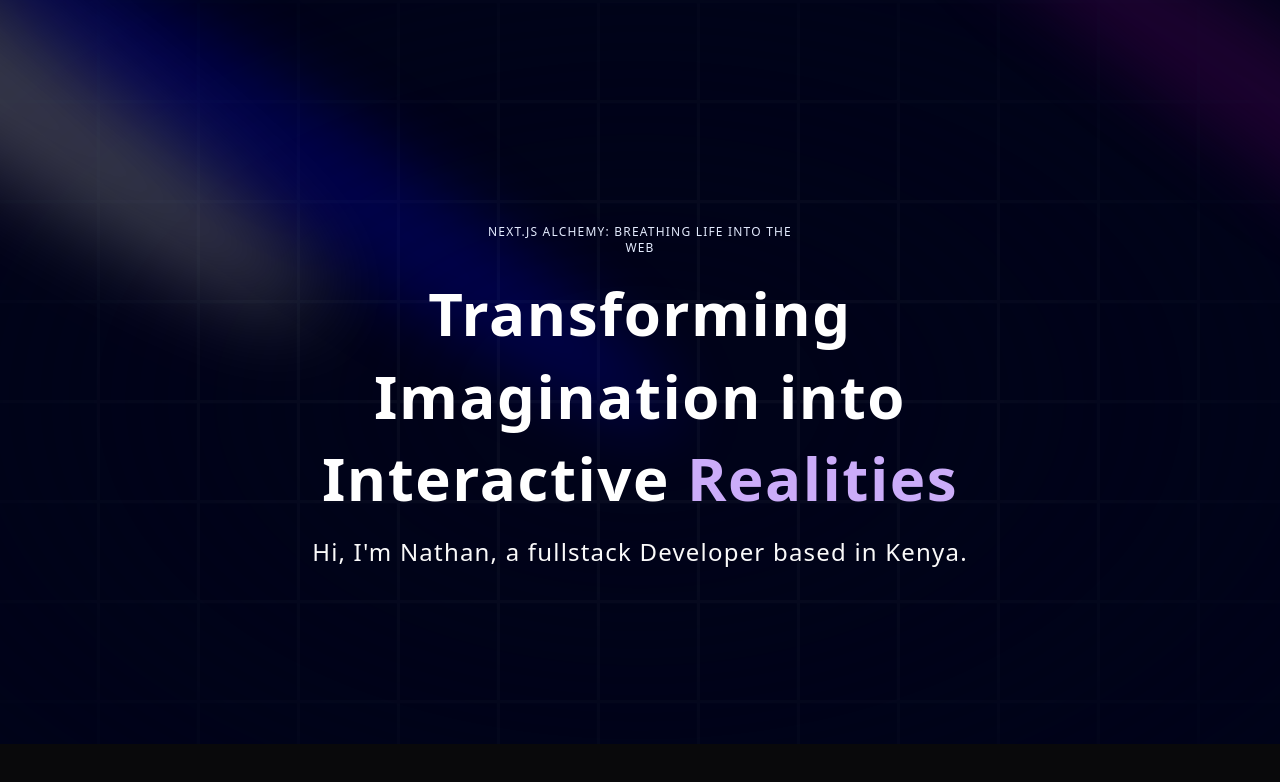
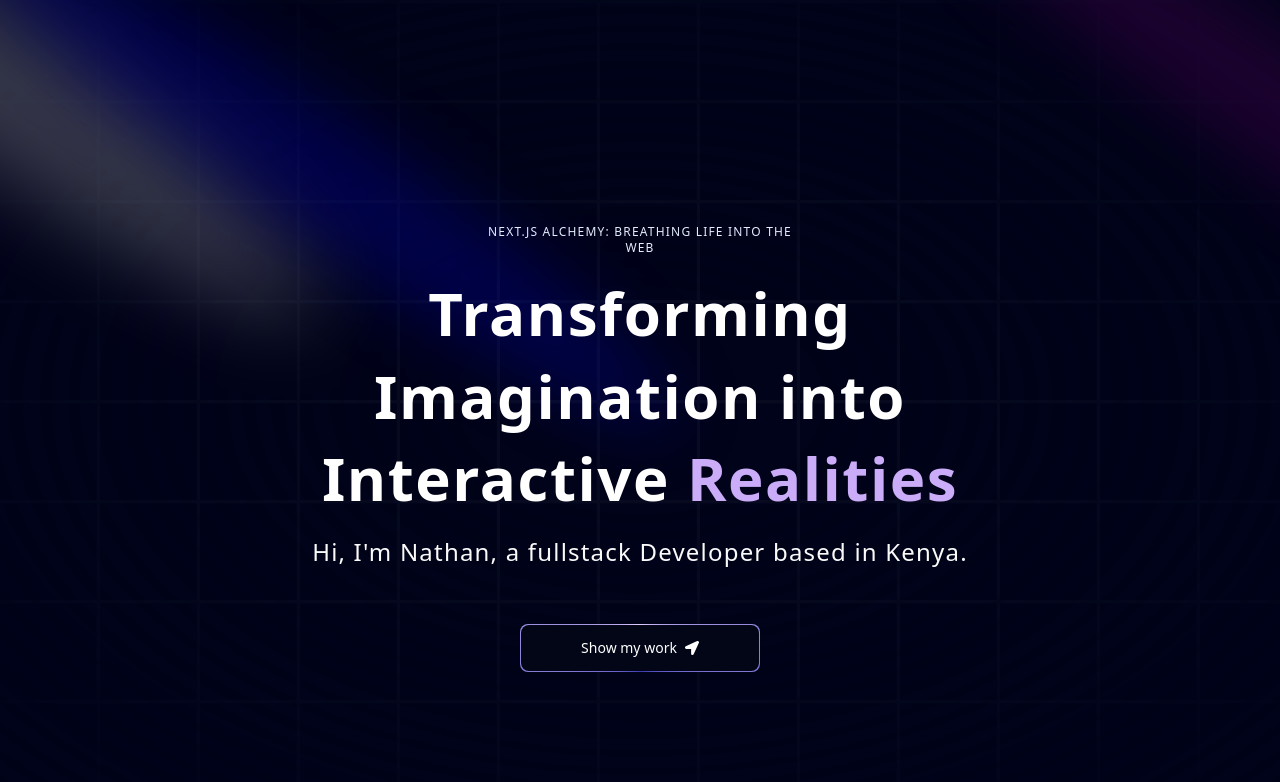
Before and after one commit to Nathan-Mwai/portfolio, a Next.js app: page / in a window 1280 px wide. Shown: the top 782 px of the page. Built offline with nearby package versions, Linux system fonts and the light colour scheme.

Commit message:
Finished up the button and the hero section is done

```diff
--- a/components/Hero.tsx
+++ b/components/Hero.tsx
@@ -1,6 +1,8 @@
 import React from "react";
 import { Spotlight } from "./ui/Spotlight";
 import { TextGenerateEffect } from "./ui/TextGenerateEffect";
+import MagicButton from "./ui/MagicButton";
+import { FaLocationArrow } from "react-icons/fa";
 
 const Hero = () => {
   return (
@@ -36,6 +38,12 @@ const Hero = () => {
           <p className="text-center md:tracking-wider mb-4 text-sm md:text-lg lg:text-2xl">
             Hi, I&apos;m Nathan, a fullstack Developer based in Kenya.
           </p>
+          <a href="#about">
+            <MagicButton title="Show my work"
+            icon={<FaLocationArrow />}
+            position="right"
+            />
+          </a>
         </div>
       </div>
     </div>
--- a/components/ui/MagicButton.tsx
+++ b/components/ui/MagicButton.tsx
@@ -1,11 +1,19 @@
 import React from "react";
 
-const MagicButton = () => {
+const MagicButton = ({title, icon, position, handleClick , otherClasses}:{
+  title: string;
+  icon: React.ReactNode,
+  position:string;
+  handleClick ?: ()=> void;
+  otherClasses ?: string;
+}) => {
   return (
-    <button className="relative inline-flex h-12 overflow-hidden rounded-full p-[1px] focus:outline-none focus:ring-2 focus:ring-slate-400 focus:ring-offset-2 focus:ring-offset-slate-50">
+    <button className="relative inline-flex h-12 w-full overflow-hidden rounded-lg p-[1px] focus:outline-none md:w-60 md:mt-10">
       <span className="absolute inset-[-1000%] animate-[spin_2s_linear_infinite] bg-[conic-gradient(from_90deg_at_50%_50%,#E2CBFF_0%,#393BB2_50%,#E2CBFF_100%)]" />
-      <span className="inline-flex h-full w-full cursor-pointer items-center justify-center rounded-full bg-slate-950 px-3 py-1 text-sm font-medium text-white backdrop-blur-3xl">
-        Border Magic
+      <span className={`inline-flex h-full w-full cursor-pointer items-center justify-center rounded-lg bg-slate-950 px-7 text-sm font-medium text-white backdrop-blur-3xl gap-2 ${otherClasses}`}>
+        {position === 'left' && icon}
+      {title}
+        {position === 'right' && icon}
       </span>
     </button>
   );
--- a/package.json
+++ b/package.json
@@ -16,6 +16,7 @@
     "next-themes": "^0.4.4",
     "react": "^18.3.1",
     "react-dom": "^18.3.1",
+    "react-icons": "^5.4.0",
     "tailwind-merge": "^2.5.5",
     "tailwindcss-animate": "^1.0.7"
   },
```
Also changed, not shown: 1 other file (tests, documents, lock files or other folders).
